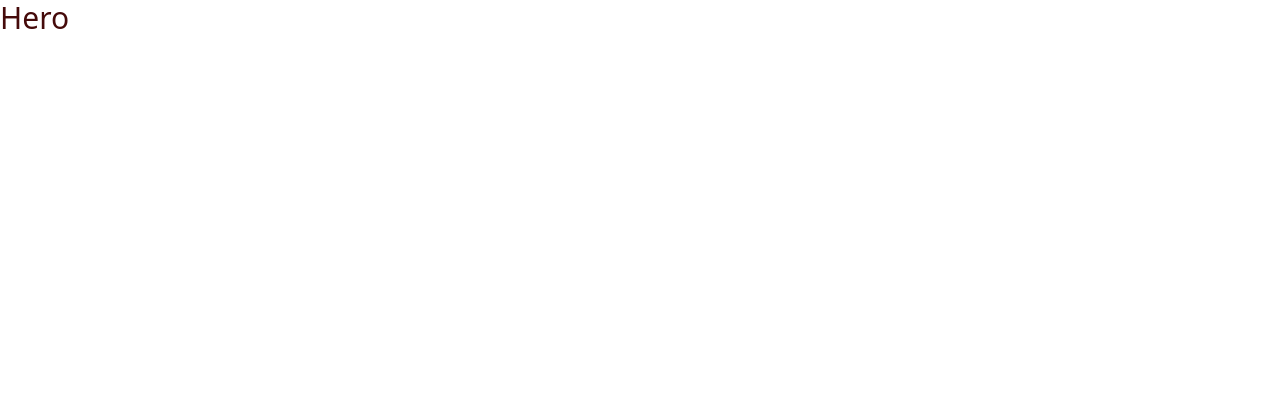
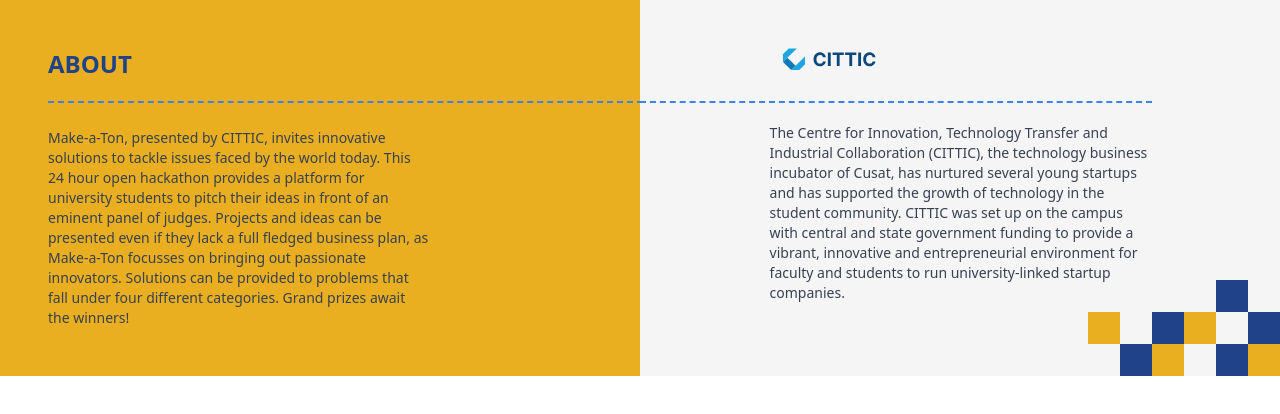
Before and after one commit to Make-a-Ton/make-a-ton-2024, a Next.js app: page / in a window 1280 px wide. Shown: the top 414 px of the page. Built offline with nearby package versions, Linux system fonts and the light colour scheme.

Commit message:
Initial commit

```diff
--- a/src/pages/index.js
+++ b/src/pages/index.js
@@ -1,13 +1,15 @@
 import Image from 'next/image'
 import { Inter } from 'next/font/google'
 import Hero from "@/sections/Hero/Hero";
+import About from '@/sections/About';
 
 const inter = Inter({ subsets: ['latin'] })
 
 export default function Home() {
   return (
     <main>
-      <Hero />
+      {/* <Hero /> */}
+      <About />
     </main>
   )
 }
--- /dev/null
+++ b/src/sections/About/AboutLeft.js
@@ -0,0 +1,26 @@
+import React from 'react';
+
+const AboutLeft = () => {
+  return (
+    <div className="relative bg-[#EAAF20] p-12">
+      <div className="w-[70%] h-[80%]">
+        <h1 className="text-2xl text-[#204289] font-semibold mb-4 text-left  pb-2">
+          ABOUT
+        </h1>
+        <p className="text-gray-700 text-left text-sm mt-10">
+          Make-a-Ton, presented by CITTIC, invites innovative solutions to
+          tackle issues faced by the world today. This 24 hour open hackathon
+          provides a platform for university students to pitch their ideas in
+          front of an eminent panel of judges. Projects and ideas can be
+          presented even if they lack a full fledged business plan, as
+          Make-a-Ton focusses on bringing out passionate innovators. Solutions
+          can be provided to problems that fall under four different categories.
+          Grand prizes await the winners!
+        </p>
+      </div>
+      <h1 className="absolute mt-5 w-[93%] top-[73px]  text-2xl font-bold mb-4 text-center border-b-2 border-dashed border-blue-500 pb-2"></h1>
+    </div>
+  );
+};
+
+export default AboutLeft;
--- /dev/null
+++ b/src/sections/About/AboutRight.js
@@ -0,0 +1,36 @@
+import React from "react";
+import Image from "next/image";
+import logo from "../../../public/assets/citticlogo.svg";
+
+const AboutRight = () => {
+  return (
+    <div className="flex items-center justify-center p-12 text-left">
+      <div className="w-[70%] h-[80%]">
+        <div className="flex justify-left mb-4 pb-3">
+          <Image src={logo} alt="Logo" width={120} height={120} />
+        </div>
+        <p className="text-gray-700 text-left text-sm mt-10 ">
+          The Centre for Innovation, Technology Transfer and Industrial
+          Collaboration (CITTIC), the technology business incubator of Cusat,
+          has nurtured several young startups and has supported the growth of
+          technology in the student community. CITTIC was set up on the campus
+          with central and state government funding to provide a vibrant,
+          innovative and entrepreneurial environment for faculty and students to
+          run university-linked startup companies.
+        </p>
+      </div>
+      <h1 className="absolute mt-5 left-1/2  w-[40%] top-[73px] text-2xl font-bold mb-4 text-left border-b-2 border-dashed border-blue-500 pb-2"></h1>
+      <div className="absolute bottom-0 right-0 h-8 w-8 bg-[#EAAF20]"></div>
+      <div className="absolute bottom-0 right-8 h-8 w-8 bg-[#204289]"></div>
+      <div className="absolute bottom-0 right-24 h-8 w-8 bg-[#EAAF20]"></div>
+      <div className="absolute bottom-0 right-32 h-8 w-8 bg-[#204289]"></div>
+      <div className="absolute bottom-8 right-0 h-8 w-8 bg-[#204289]"></div>
+      <div className="absolute bottom-8 right-16 h-8 w-8 bg-[#EAAF20]"></div>
+      <div className="absolute bottom-8 right-24 h-8 w-8 bg-[#204289]"></div>
+      <div className="absolute bottom-8 right-40 h-8 w-8 bg-[#EAAF20]"></div>
+      <div className="absolute bottom-16 right-8 h-8 w-8 bg-[#204289]"></div>
+    </div>
+  );
+};
+
+export default AboutRight;
--- /dev/null
+++ b/src/sections/About/index.js
@@ -0,0 +1,22 @@
+import React from "react";
+import AboutLeft from "./AboutLeft";
+import AboutRight from "./AboutRight";
+
+const About = () => {
+  return (
+    <div className="relative">
+      <div className="flex justify-center">
+        <div className="flex-1 bg-[#EAAF20]">
+          <AboutLeft />
+        </div>
+
+        <div className="flex-1 bg-[#F6F5F5]">
+          <AboutRight />
+        </div>
+      </div>
+
+    </div>
+  );
+};
+
+export default About;
```
Also changed, not shown: public/assets/citticlogo.svg (added).
